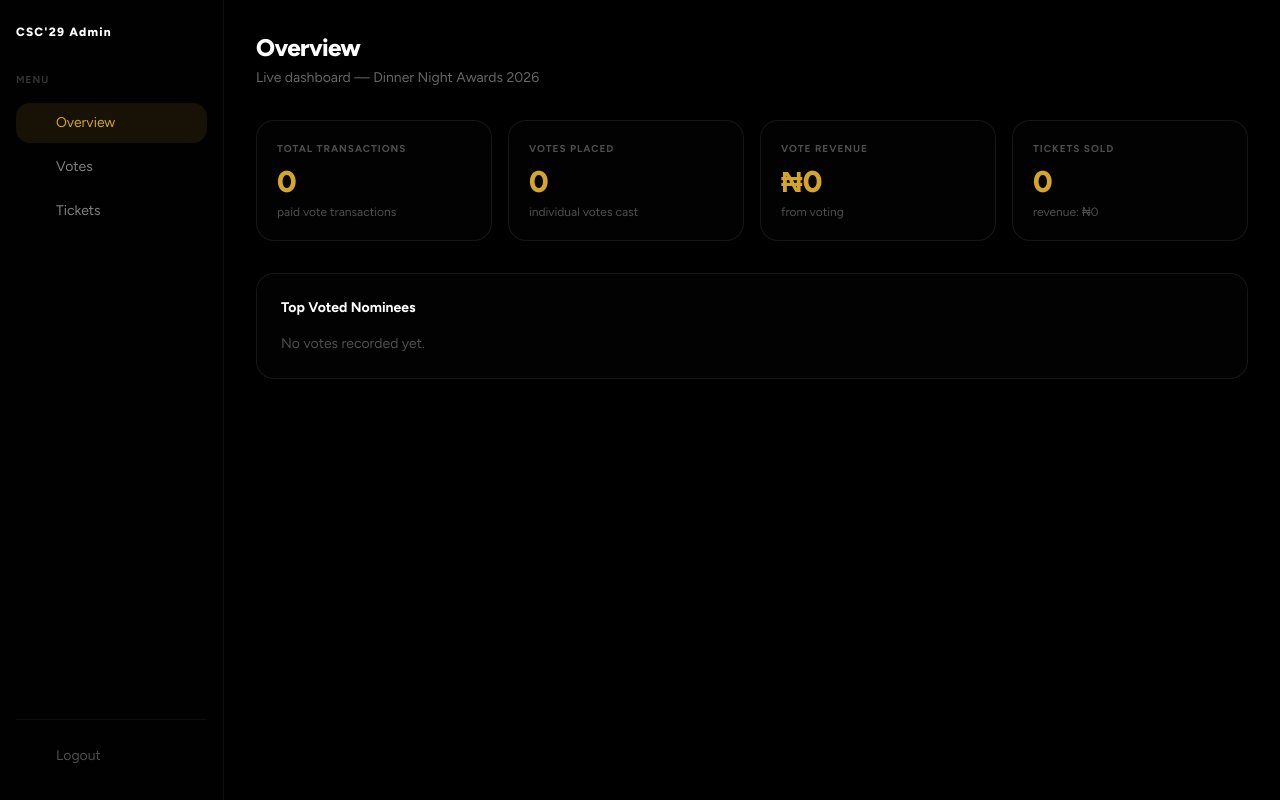
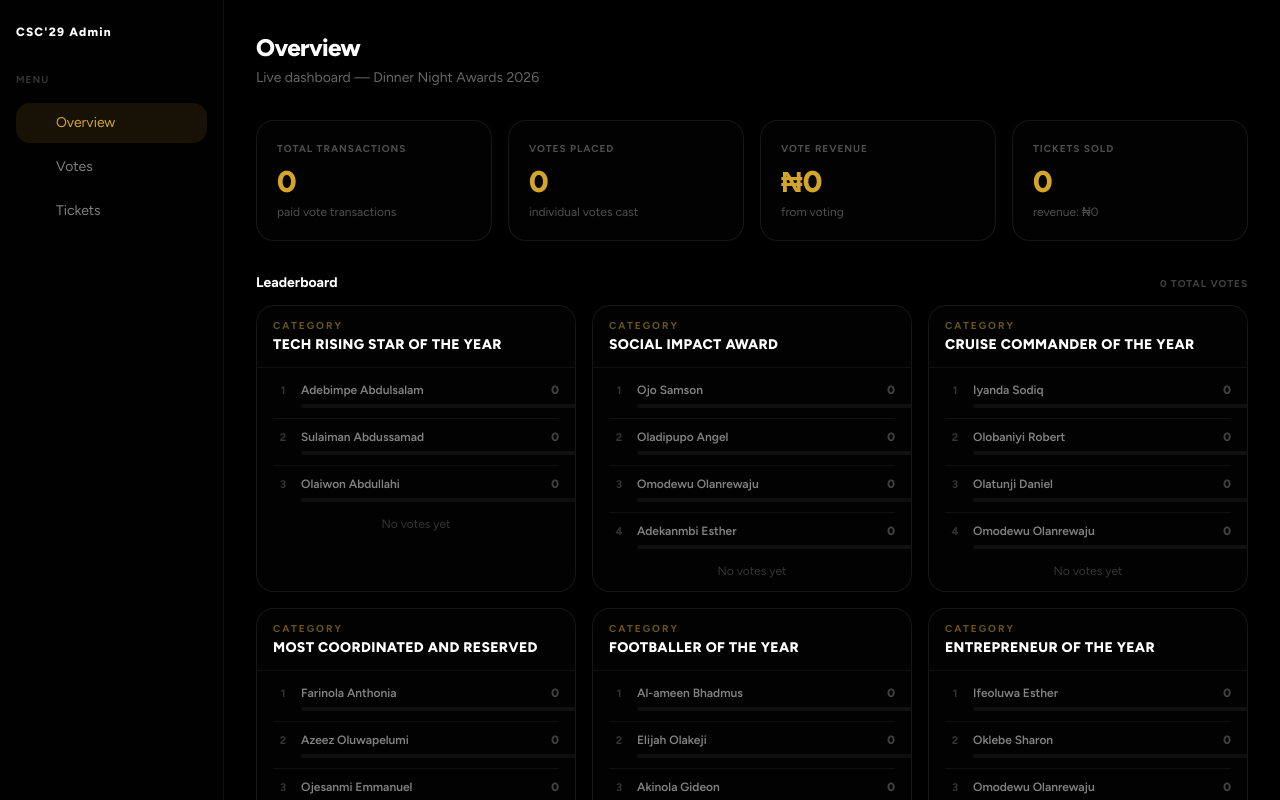
Before and after one commit to OlaiwonAbdullahi/dinner-night, a Next.js app: page /admin in a window 1280 px wide. Shown: the top 800 px of the page. Built offline with nearby package versions, Linux system fonts and the light colour scheme; no server answers; the database is empty; some icons are missing; a web font is replaced by a local one.

Commit message:
update 2 files and delete 1 file

```diff
--- a/app/admin/page.tsx
+++ b/app/admin/page.tsx
@@ -2,6 +2,8 @@ import { prisma } from "@/lib/prisma";
 import { votingCategories } from "@/lib/data";
 
 export const dynamic = "force-dynamic";
+
+const MEDAL = ["🥇", "🥈", "🥉"];
 
 async function getStats() {
   const [
@@ -9,7 +11,7 @@ async function getStats() {
     voteRevenue,
     totalTicketCount,
     ticketRevenue,
-    topVotes,
+    voteResults,
   ] = await Promise.all([
     prisma.vote.count({ where: { status: "paid" } }),
     prisma.vote.aggregate({
@@ -26,7 +28,6 @@ async function getStats() {
       where: { status: "paid" },
       _sum: { quantity: true },
       orderBy: { _sum: { quantity: "desc" } },
-      take: 5,
     }),
   ]);
 
@@ -36,7 +37,7 @@ async function getStats() {
     voteRevenueKobo: voteRevenue._sum.amount ?? 0,
     totalTicketCount,
     ticketRevenueKobo: ticketRevenue._sum.amount ?? 0,
-    topVotes,
+    voteResults,
   };
 }
 
@@ -70,12 +71,18 @@ export default async function AdminOverviewPage() {
     },
   ];
 
+  // Build category → sorted standings map
+  const byCategory = new Map<string, { contestantId: string; votes: number }[]>();
+  for (const row of stats.voteResults) {
+    const votes = row._sum.quantity ?? 0;
+    if (!byCategory.has(row.categoryId)) byCategory.set(row.categoryId, []);
+    byCategory.get(row.categoryId)!.push({ contestantId: row.contestantId, votes });
+  }
+
   return (
     <div className="p-6 md:p-8">
       <div className="mb-8">
-        <h1 className="text-2xl font-extrabold tracking-tight text-white">
-          Overview
-        </h1>
+        <h1 className="text-2xl font-extrabold tracking-tight text-white">Overview</h1>
         <p className="mt-1 text-sm text-white/40">
           Live dashboard — Dinner Night Awards 2026
         </p>
@@ -84,10 +91,7 @@ export default async function AdminOverviewPage() {
       {/* Stat cards */}
       <div className="mb-8 grid grid-cols-2 gap-4 lg:grid-cols-4">
         {statCards.map(({ label, value, sub }) => (
-          <div
-            key={label}
-            className="rounded-2xl border border-white/8 bg-card p-5"
-          >
+          <div key={label} className="rounded-2xl border border-white/8 bg-card p-5">
             <p className="text-[10px] font-bold tracking-widest text-white/30 uppercase">
               {label}
             </p>
@@ -97,44 +101,92 @@ export default async function AdminOverviewPage() {
         ))}
       </div>
 
-      {/* Top voted */}
-      <div className="rounded-2xl border border-white/8 bg-card p-6">
-        <h2 className="mb-4 text-sm font-bold text-white">
-          Top Voted Nominees
-        </h2>
-        {stats.topVotes.length === 0 ? (
-          <p className="text-sm text-white/30">No votes recorded yet.</p>
+      {/* Leaderboard */}
+      <div className="mb-3 flex items-center justify-between">
+        <h2 className="text-sm font-bold text-white">Leaderboard</h2>
+        <span className="text-[10px] font-bold tracking-widest text-white/25 uppercase">
+          {stats.totalVotesPlaced.toLocaleString()} total votes
+        </span>
+      </div>
+
+      <div className="grid grid-cols-1 gap-4 sm:grid-cols-2 xl:grid-cols-3">
+        {votingCategories.map((cat) => {
+          const rows = byCategory.get(cat.id) ?? [];
+
+          const standings = cat.contestants
+            .map((c) => ({
+              ...c,
+              votes: rows.find((r) => r.contestantId === c.id)?.votes ?? 0,
+            }))
+            .sort((a, b) => b.votes - a.votes);
+
+          const maxVotes = standings[0]?.votes ?? 0;
+          const hasVotes = maxVotes > 0;
+
+          return (
+            <div key={cat.id} className="overflow-hidden rounded-2xl border border-white/8 bg-card">
+              {/* Card header */}
+              <div className="border-b border-white/5 px-4 py-3">
+                <p className="text-[10px] font-bold tracking-[0.2em] text-primary/50 uppercase">
+                  Category
+                </p>
+                <h3 className="mt-0.5 truncate text-sm font-extrabold uppercase tracking-wide text-white">
+                  {cat.name}
+                </h3>
+              </div>
+
+              {/* Standings */}
+              <div className="divide-y divide-white/5 px-4 py-1">
+                {standings.map((contestant, rank) => {
+                  const pct = hasVotes ? (contestant.votes / maxVotes) * 100 : 0;
+                  const isLeading = rank === 0 && hasVotes;
+
+                  return (
+                    <div key={contestant.id} className="py-2.5">
+                      <div className="mb-1.5 flex items-center gap-2">
+                        <span className="w-5 shrink-0 text-center text-sm leading-none">
+                          {rank < 3 && hasVotes ? (
+                            MEDAL[rank]
                           ) : (
-          <div className="space-y-3">
-            {stats.topVotes.map((v, i) => {
-              const cat = votingCategories.find((c) => c.id === v.categoryId);
-              const contestant = cat?.contestants.find(
-                (c) => c.id === v.contestantId,
-              );
-              return (
+                            <span className="text-[11px] font-bold text-white/20">
+                              {rank + 1}
+                            </span>
+                          )}
+                        </span>
+                        <span
+                          className={`flex-1 truncate text-xs font-semibold ${
+                            isLeading ? "text-white" : "text-white/50"
+                          }`}
+                        >
+                          {contestant.name}
+                        </span>
+                        <span
+                          className={`tabular-nums text-xs font-extrabold ${
+                            isLeading ? "text-primary" : "text-white/25"
+                          }`}
+                        >
+                          {contestant.votes.toLocaleString()}
+                        </span>
+                      </div>
+                      <div className="ml-7 h-1 w-full overflow-hidden rounded-full bg-white/5">
                         <div
-                  key={`${v.categoryId}-${v.contestantId}`}
-                  className="flex items-center gap-4"
-                >
-                  <span className="w-6 text-xs font-bold text-white/20">
-                    {i + 1}
-                  </span>
-                  <div className="flex-1 min-w-0">
-                    <p className="truncate text-sm font-semibold text-white">
-                      {contestant?.name ?? v.contestantId}
-                    </p>
-                    <p className="text-xs text-white/30">
-                      {cat?.name ?? v.categoryId}
-                    </p>
+                          className={`h-full rounded-full transition-all duration-500 ${
+                            isLeading ? "bg-primary" : "bg-white/10"
+                          }`}
+                          style={{ width: `${pct}%` }}
+                        />
                       </div>
-                  <span className="text-sm font-extrabold text-primary">
-                    {(v._sum.quantity ?? 0).toLocaleString()} votes
-                  </span>
                     </div>
                   );
                 })}
               </div>
+
+              {!hasVotes && (
+                <p className="px-4 pb-3 text-center text-xs text-white/20">No votes yet</p>
               )}
+            </div>
+          );
+        })}
       </div>
     </div>
   );
--- a/app/leaderboard/page.tsx
+++ /dev/null
@@ -1,178 +0,0 @@
-import { prisma } from "@/lib/prisma";
-import { votingCategories } from "@/lib/data";
-import Navbar from "@/components/layout/navbar";
-import Footer from "@/components/layout/footer";
-import { HugeiconsIcon } from "@hugeicons/react";
-import { SparklesIcon, Award01Icon } from "@hugeicons/core-free-icons";
-import type { Metadata } from "next";
-
-export const dynamic = "force-dynamic";
-
-export const metadata: Metadata = {
-  title: "Leaderboard — Dinner Night Awards 2026",
-  description: "Live vote standings for all categories — Dinner Night Awards 2026.",
-};
-
-const MEDAL = ["🥇", "🥈", "🥉"];
-
-export default async function LeaderboardPage() {
-  const results = await prisma.vote.groupBy({
-    by: ["categoryId", "contestantId"],
-    where: { status: "paid" },
-    _sum: { quantity: true },
-    orderBy: { _sum: { quantity: "desc" } },
-  });
-
-  // Organise into a map: categoryId → sorted contestant rows
-  const byCategory = new Map<string, { contestantId: string; votes: number }[]>();
-  for (const row of results) {
-    const votes = row._sum.quantity ?? 0;
-    if (!byCategory.has(row.categoryId)) byCategory.set(row.categoryId, []);
-    byCategory.get(row.categoryId)!.push({ contestantId: row.contestantId, votes });
-  }
-
-  const totalVotes = results.reduce((s, r) => s + (r._sum.quantity ?? 0), 0);
-
-  return (
-    <div className="flex min-h-full flex-col bg-black text-white">
-      <Navbar />
-
-      {/* Header */}
-      <section className="relative overflow-hidden pt-32 pb-16 px-4">
-        <div
-          className="pointer-events-none absolute inset-0"
-          style={{
-            background:
-              "radial-gradient(ellipse 80% 50% at 50% 0%, oklch(0.745 0.14 86 / 0.14) 0%, transparent 70%)",
-          }}
-        />
-        <div className="relative mx-auto max-w-6xl text-center">
-          <div className="mb-4 inline-flex items-center gap-2 rounded-full border border-primary/30 bg-primary/10 px-4 py-1.5 text-[11px] font-bold tracking-[0.2em] text-primary uppercase">
-            <HugeiconsIcon icon={Award01Icon} size={12} color="currentColor" />
-            Live Standings
-          </div>
-          <h1
-            className="text-[clamp(2.5rem,8vw,5rem)] font-extrabold tracking-tighter text-white"
-            style={{ fontFamily: "var(--font-display)" }}
-          >
-            Leader<span className="text-primary">board</span>
-          </h1>
-          <p className="mt-4 text-sm text-white/40 max-w-md mx-auto leading-relaxed">
-            Live vote standings across all award categories.
-            Updates in real time as votes come in.
-          </p>
-          {totalVotes > 0 && (
-            <p className="mt-3 text-xs font-bold tracking-widest text-primary/60 uppercase">
-              {totalVotes.toLocaleString()} total votes cast
-            </p>
-          )}
-        </div>
-      </section>
-
-      {/* Categories */}
-      <section className="flex-1 px-4 pb-24">
-        <div className="mx-auto max-w-6xl grid grid-cols-1 gap-6 sm:grid-cols-2 lg:grid-cols-3">
-          {votingCategories.map((cat) => {
-            const rows = byCategory.get(cat.id) ?? [];
-
-            // Merge with all contestants (so unvoted ones still appear at 0)
-            const standings = cat.contestants
-              .map((c) => ({
-                ...c,
-                votes: rows.find((r) => r.contestantId === c.id)?.votes ?? 0,
-              }))
-              .sort((a, b) => b.votes - a.votes);
-
-            const maxVotes = standings[0]?.votes ?? 0;
-            const hasVotes = maxVotes > 0;
-
-            return (
-              <div
-                key={cat.id}
-                className="overflow-hidden rounded-2xl border border-white/8 bg-card"
-              >
-                {/* Card header */}
-                <div className="border-b border-white/5 px-5 py-4">
-                  <p className="text-[10px] font-bold tracking-[0.2em] text-primary/50 uppercase">
-                    Category
-                  </p>
-                  <h2 className="mt-0.5 text-sm font-extrabold uppercase tracking-wide text-white leading-tight">
-                    {cat.name}
-                  </h2>
-                </div>
-
-                {/* Standings */}
-                <div className="divide-y divide-white/5 px-5 py-2">
-                  {standings.map((contestant, rank) => {
-                    const pct = hasVotes ? (contestant.votes / maxVotes) * 100 : 0;
-                    const isLeading = rank === 0 && hasVotes;
-
-                    return (
-                      <div key={contestant.id} className="py-3">
-                        <div className="mb-1.5 flex items-center gap-2.5">
-                          {/* Rank badge */}
-                          <span className="w-5 text-center text-sm leading-none">
-                            {rank < 3 && hasVotes ? (
-                              MEDAL[rank]
-                            ) : (
-                              <span className="text-[11px] font-bold text-white/20">
-                                {rank + 1}
-                              </span>
-                            )}
-                          </span>
-
-                          {/* Name */}
-                          <span
-                            className={`flex-1 truncate text-sm font-semibold ${
-                              isLeading ? "text-white" : "text-white/60"
-                            }`}
-                          >
-                            {contestant.name}
-                          </span>
-
-                          {/* Vote count */}
-                          <span
-                            className={`text-sm font-extrabold tabular-nums ${
-                              isLeading ? "text-primary" : "text-white/30"
-                            }`}
-                          >
-                            {contestant.votes.toLocaleString()}
-                          </span>
-                        </div>
-
-                        {/* Progress bar */}
-                        <div className="ml-7 h-1 w-full overflow-hidden rounded-full bg-white/5">
-                          <div
-                            className={`h-full rounded-full transition-all duration-700 ${
-                              isLeading ? "bg-primary" : "bg-white/15"
-                            }`}
-                            style={{ width: `${pct}%` }}
-                          />
-                        </div>
-                      </div>
-                    );
-                  })}
-                </div>
-
-                {/* No votes state */}
-                {!hasVotes && (
-                  <div className="px-5 pb-4 text-center">
-                    <HugeiconsIcon
-                      icon={SparklesIcon}
-                      size={18}
-                      color="currentColor"
-                      className="mx-auto mb-1.5 text-white/10"
-                    />
-                    <p className="text-xs text-white/20">No votes yet</p>
-                  </div>
-                )}
-              </div>
-            );
-          })}
-        </div>
-      </section>
-
-      <Footer />
-    </div>
-  );
-}
--- a/components/layout/navbar.tsx
+++ b/components/layout/navbar.tsx
@@ -5,7 +5,6 @@ import Link from "next/link";
 import { usePathname } from "next/navigation";
 import { HugeiconsIcon } from "@hugeicons/react";
 import {
-  SparklesIcon,
   Menu01Icon,
   Cancel01Icon,
 } from "@hugeicons/core-free-icons";
@@ -15,7 +14,6 @@ import { cn } from "@/lib/utils";
 const navLinks = [
   { href: "/", label: "Home" },
   { href: "/voting", label: "Vote" },
-  { href: "/leaderboard", label: "Leaderboard" },
   { href: "/tickets", label: "Tickets" },
 ];
 
@@ -61,7 +59,7 @@ export default function Navbar() {
                 className="text-xs font-extrabold tracking-[0.22em] text-white"
                 style={{ fontFamily: "var(--font-display)" }}
               >
-                CSC'29
+                CSC&apos;29
               </span>
             </Link>
 
```
Lines whose indentation alone changed are shown as unchanged.
